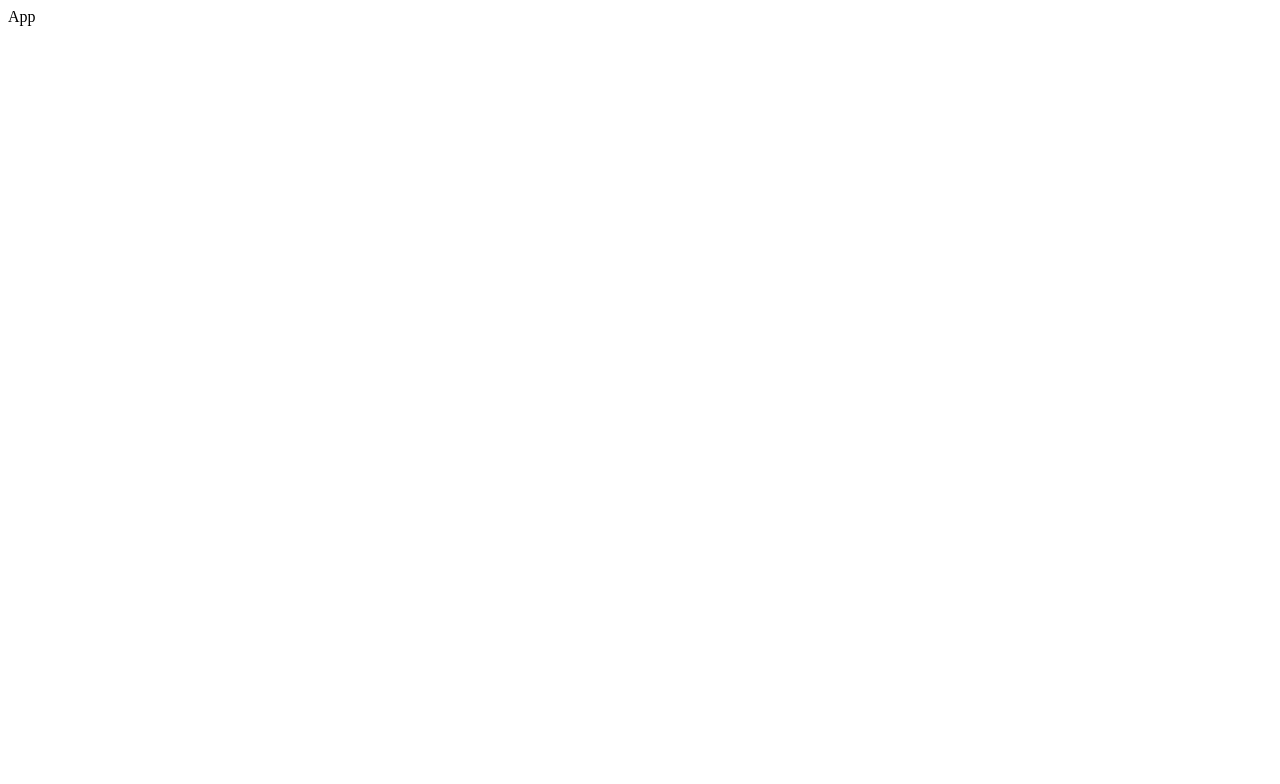
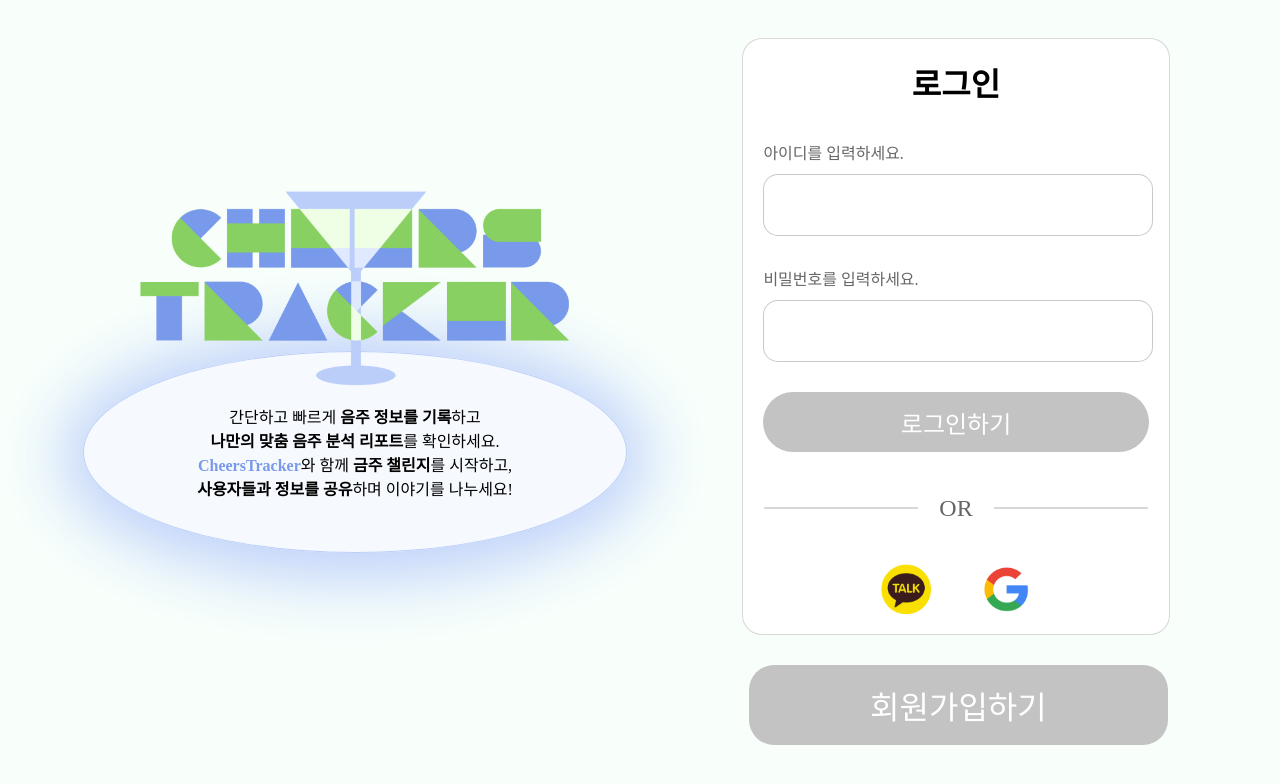
Before and after one commit to CheersTracker/CheersTracker_FE, a React (Create React App) app in the folder cheerstracker/: page / in a window 1280 px wide. Shown: the top 784 px of the page. Built offline with nearby package versions, Linux system fonts and the light colour scheme.

Commit message:
add: 로그인 페이지

```diff
--- a/cheerstracker/src/App.js
+++ b/cheerstracker/src/App.js
@@ -1,8 +1,11 @@
 import React from 'react'
+import LoginPage from './pages/LoginPage'
 
 const App = () => {
   return (
-    <div>App</div>
+    <div>
+      <LoginPage />
+    </div>
   )
 }
 
--- /dev/null
+++ b/cheerstracker/src/assets/scss/login.scss
@@ -0,0 +1,191 @@
+@import './setting/utils';
+@import './setting/variables';
+
+body {
+    background-color: $color-body;
+    padding: 30px;
+}
+
+p {
+    padding: 0;
+    margin: 0;
+}
+
+.login_container {
+    @include box(80%, 100%);
+    background-color: #fff;
+    border: rgba(102, 102, 102, 0.25) 1px solid;
+    border-radius: 20px;
+    margin: 0 auto;
+    padding: 20px;
+
+    .login_sec1 {
+        width: 100%;
+        margin: 0 auto;
+
+        .login_title {
+            font-size: 2rem;
+            font-weight: 600;
+            text-align: center;
+            margin-bottom: 35px;
+        }
+
+        .login_id_container {
+            margin-bottom: 30px;
+            width: 100%;
+
+            .login_id_label {
+                font-size: 1rem;
+                color: $color-label;
+                margin-bottom: 10px;
+            }
+
+            #id {
+                @include box(98%, 50px);
+                border-radius: 15px;
+                border: rgba(102, 102, 102, 0.35) 1px solid;
+                padding: 5px;
+            }
+        }
+
+        .login_pw_container {
+            margin-bottom: 30px;
+            width: 100%;
+
+            .login_pw_label {
+                font-size: 1rem;
+                color: $color-label;
+                margin-bottom: 10px;
+            }
+
+            #pw {
+                @include box(98%, 50px);
+                border-radius: 15px;
+                border: rgba(102, 102, 102, 0.35) 1px solid;
+                padding: 5px;
+            }
+        }
+
+        .login_button {
+            @include box(100%, 60px);
+            padding: 0;
+            background-color: $color-nonbtn;
+            border: none;
+            border-radius: 35px;
+            cursor: pointer;
+            font-size: 1.5rem;
+            font-weight: 500;
+            color: #fff;
+
+            &:hover {
+                background-color: $color-btn;
+            }
+        }
+    }
+
+    .or-container {
+        display: flex;
+        justify-content: space-evenly;
+        align-items: center;
+        padding: 35px 0;
+        width: 100%;
+        margin: 0 auto;
+
+        >span {
+            color: $color-label;
+            font-size: 1.5rem;
+            font-weight: 500;
+            padding: 0 20px
+        }
+
+        .custom-hr {
+            @include box(40%, 2px);
+            border: none;
+            background-color: rgba(102, 102, 102, 0.25);
+            margin: 20px 0;
+        }
+    }
+
+    .login_social {
+        display: flex;
+        align-items: center;
+        justify-content: center;
+
+        >img {
+            @include box(50px, 50px);
+            cursor: pointer;
+
+            &:first-child {
+                margin-right: 50px;
+            }
+        }
+    }
+}
+
+.loginpg_container {
+    display: flex;
+    @include box(100%, 100%);
+    align-items: center;
+    justify-content: space-around;
+
+    .loginpg_logo_zone {
+        @include box(45%, 100%);
+
+        >img {
+            @include box(80%, 50%);
+            position: relative;
+            left: 10%;
+            z-index: 10;
+        }
+
+        .logo_desc {
+            border: #BBCEFA 0.5px solid;
+            border-radius: 50%;
+            box-shadow: 0px 4px 70px 20px #BBCEFA;
+            background-color: rgba(245, 248, 255, 0.7);
+            @include box(100%, 200px);
+            position: relative;
+            bottom: 40px;
+            display: flex;
+            align-items: center;
+            justify-content: center;
+
+            .desc_p_container {
+                >p {
+                    text-align: center;
+                    font-size: 1rem;
+
+                    >span {
+                        font-weight: 600
+                    }
+
+                    .span_cheerstracker {
+                        color: $color-btn
+                    }
+                }
+            }
+        }
+    }
+
+    .loginpg_login_zone {
+        width: 40%;
+
+        .signup_button {
+            @include box(87%, 80px);
+            padding: 0;
+            background-color: $color-nonbtn;
+            border: none;
+            border-radius: 25px;
+            cursor: pointer;
+            font-size: 2rem;
+            font-weight: 500;
+            color: #fff;
+            margin-top: 30px;
+            margin-left: 7%;
+
+            &:hover {
+                background-color: $color-btn;
+            }
+        }
+    }
+}
--- /dev/null
+++ b/cheerstracker/src/assets/scss/setting/_utils.scss
@@ -0,0 +1,4 @@
+@mixin box($width, $height) {
+    width: $width;
+    height: $height;
+}
--- /dev/null
+++ b/cheerstracker/src/assets/scss/setting/_variables.scss
@@ -0,0 +1,4 @@
+$color-body : #F8FFFB;
+$color-label : #666666;
+$color-btn : #799AEA;
+$color-nonbtn : #c3c3c3;
--- /dev/null
+++ b/cheerstracker/src/components/Login.jsx
@@ -0,0 +1,39 @@
+import React, { useState } from 'react'
+import kakao from '../assets/images/login_kakao.png'
+import google from '../assets/images/login_google.png'
+
+const Login = () => {
+    const [id, setId] = useState('');
+    const [password, setPassword] = useState('');
+    const [showPassword, setShowPassword] = useState(false);
+
+    return (
+        <div className='login_container'>
+            <section className='login_sec1'>
+                <p className='login_title'>로그인</p>
+                <div className='login_id_container'>
+                    <p className='login_id_label'>아이디를 입력하세요.</p>
+                    <input type="text" id='id' value={id} onChange={(e) => setId(e.target.value)} required />
+                </div>
+                <div className='login_pw_container'>
+                    <p className='login_pw_label'>비밀번호를 입력하세요.</p>
+                    <div className="pw_input">
+                        <input type="password" id='pw' value={password} onChange={(e) => setPassword(e.target.value)} required />
+                    </div>
+                </div>
+                <button type="button" className="login_button">로그인하기</button>
+            </section>
+            <section className="or-container">
+                <hr className="custom-hr" />
+                <span>OR</span>
+                <hr className="custom-hr" />
+            </section>
+            <section className="login_social">
+                <img src={kakao} className="login_kakao" />
+                <img src={google} className="login_google" />
+            </section>
+        </div>
+    )
+}
+
+export default Login
--- a/cheerstracker/src/pages/LoginPage.jsx
+++ b/cheerstracker/src/pages/LoginPage.jsx
@@ -0,0 +1,28 @@
+import React from 'react'
+import '../assets/scss/login.scss'
+import Login from '../components/Login'
+import logo from '../assets/images/Logo/CheersTracker_logo.png'
+
+const LoginPage = () => {
+    return (
+        <div className='loginpg_container'>
+            <section className='loginpg_logo_zone'>
+                <img src={logo} />
+                <div className="logo_desc">
+                    <div className="desc_p_container">
+                        <p>간단하고 빠르게 <span>음주 정보를 기록</span>하고</p>
+                        <p><span>나만의 맞춤 음주 분석 리포트</span>를 확인하세요.</p>
+                        <p><span className='span_cheerstracker'>CheersTracker</span>와 함께 <span>금주 챌린지</span>를 시작하고,</p>
+                        <p><span>사용자들과 정보를 공유</span>하며 이야기를 나누세요!</p>
+                    </div>
+                </div>
+            </section>
+            <section className='loginpg_login_zone'>
+                <Login />
+                <button type="button" className="signup_button">회원가입하기</button>
+            </section>
+        </div>
+    )
+}
+
+export default LoginPage
```
